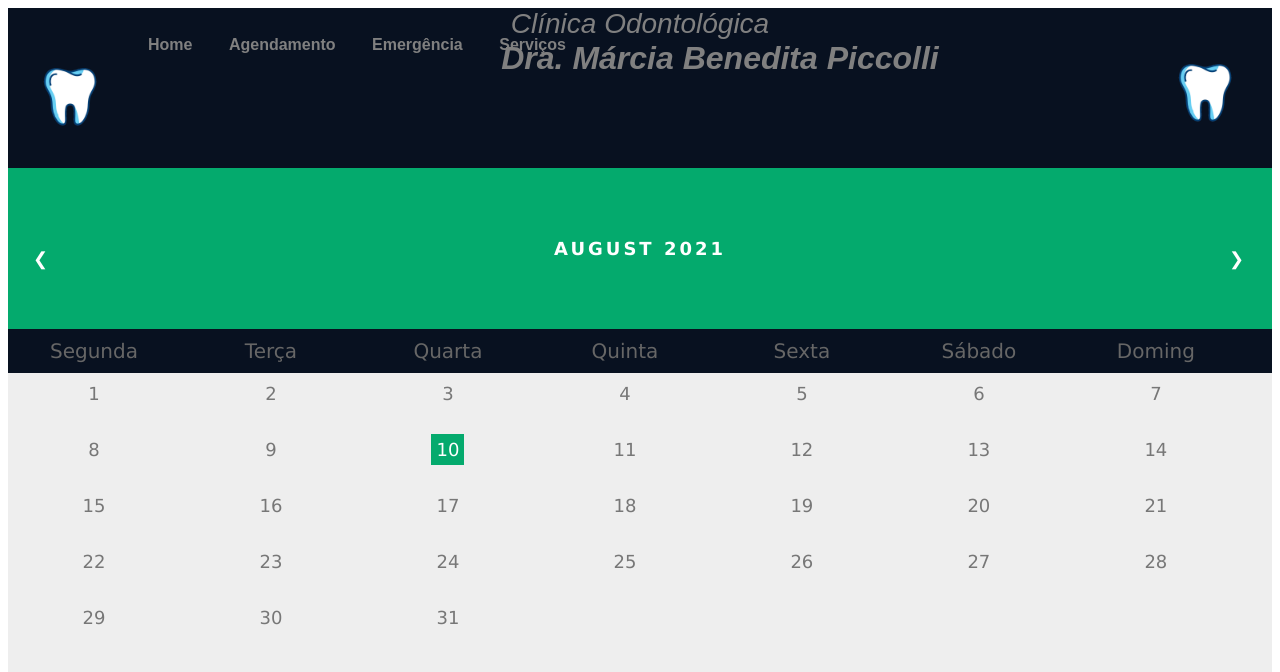
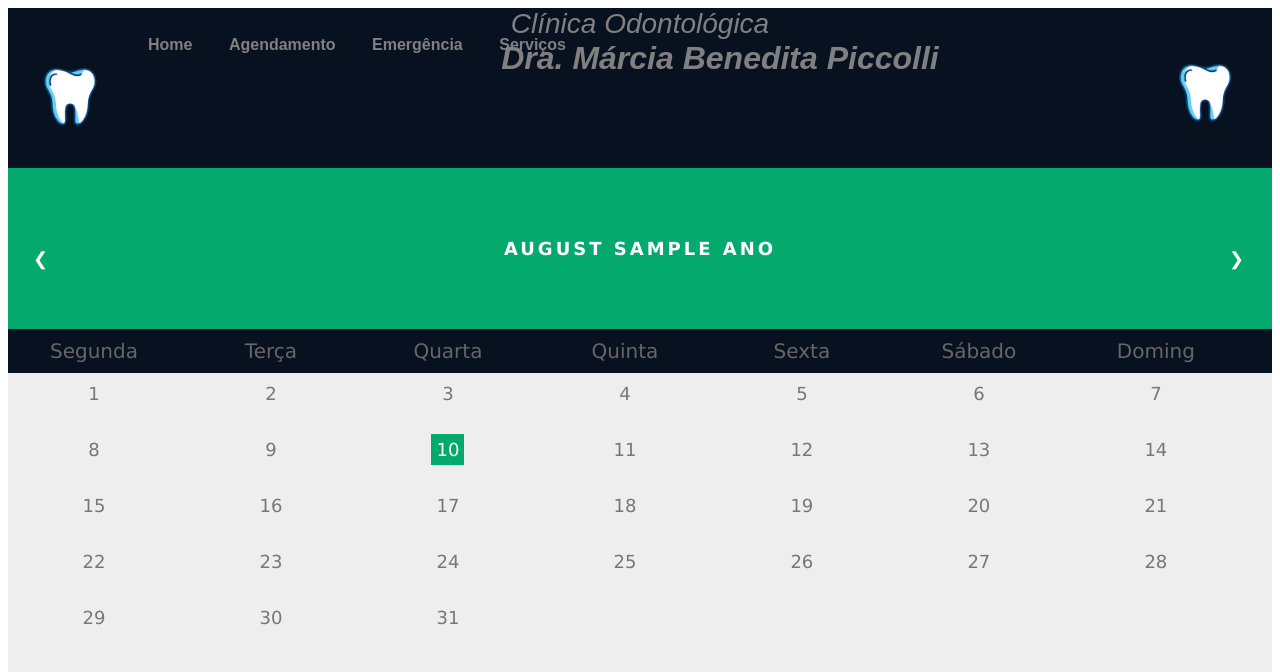
Before and after one commit to RFFSoftwareEngineering/SiteOdonto, a Django app: template OdontoClinic/templates/Agendamento/calendar.html in a window 1280 px wide. Shown: the top 672 px of the page. Run offline with Django 3.2, Linux system fonts and the light colour scheme; the template is opened without the code that fills it: most values are stand-ins (such as "Sample title", 1, 10 or a date in 2020); some web fonts are replaced.

Commit message:
running some tests regarding rendering

```diff
--- a/OdontoClinic/Agenda/views.py
+++ b/OdontoClinic/Agenda/views.py
@@ -51,6 +51,7 @@ def calendar_view(request, *args, **kwargs):
     context = {
         "dados" : form,
         "actual_time" : now,
-        "object" : obj
+        "object" : obj,
+        "ano" : ano_clean
         }
     return render(request, "Agendamento/calendar.html", context)
--- a/OdontoClinic/templates/Agendamento/calendar.html
+++ b/OdontoClinic/templates/Agendamento/calendar.html
@@ -95,7 +95,7 @@
     <li class="prev">&#10094;</li>
     <li class="next">&#10095;</li>
     <li>
-      August 2021<br>
+      August {{ano}}<br>
     </li>
   </ul>
   </div>
```
